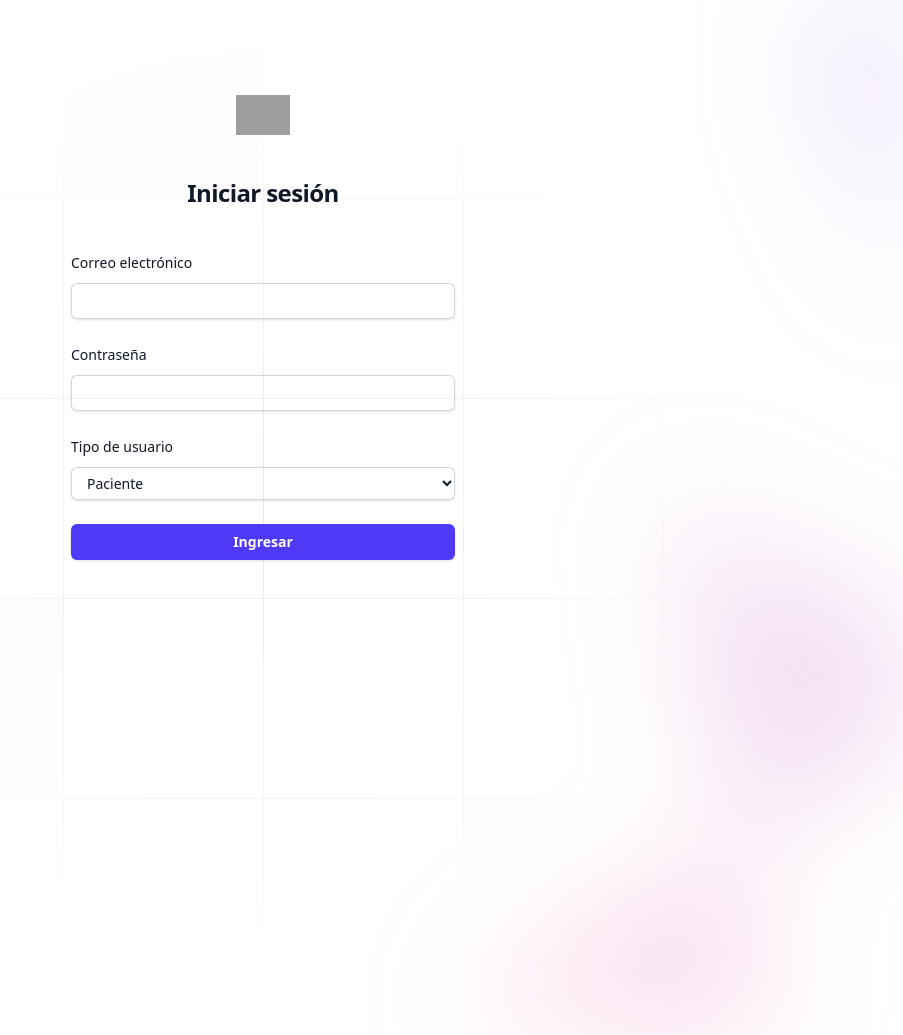
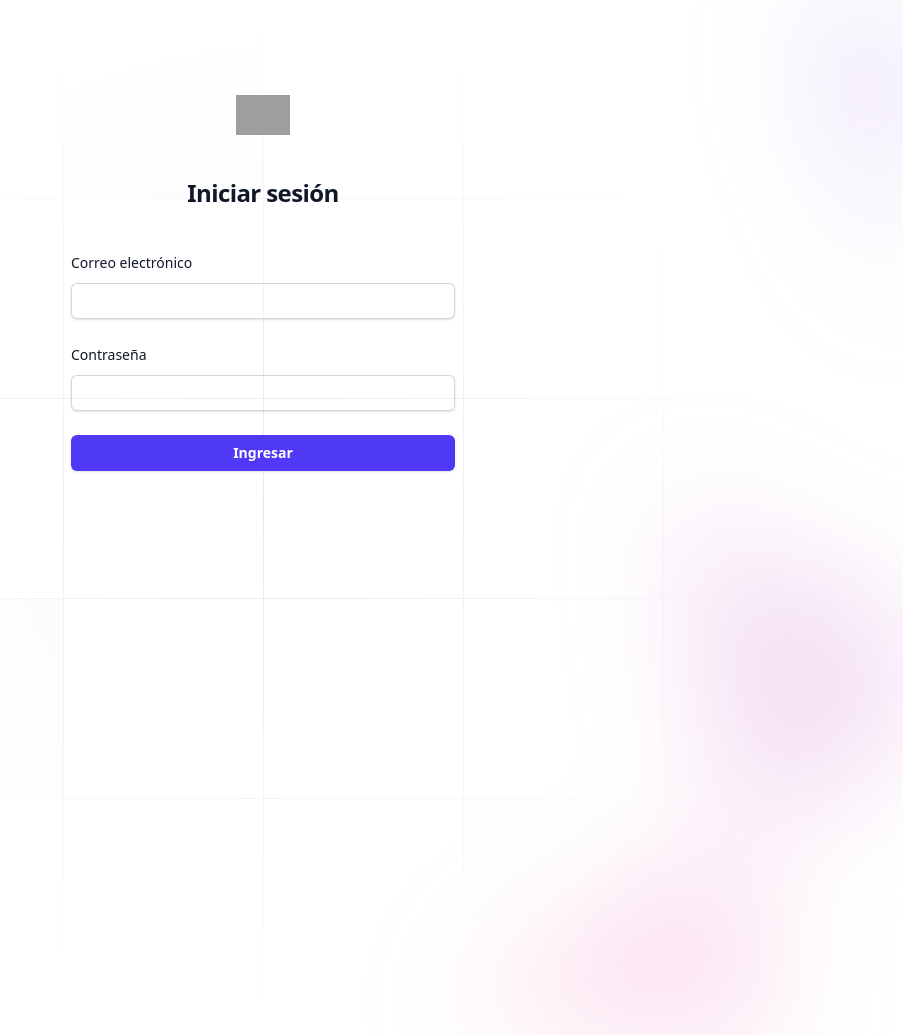
Before and after one commit to HectorZL/COMPETENCIA_2025_UTM, a Django app: page /login/ in a window 1280 px wide. Shown: the part 81-1116 px from the top of the page, without its empty margins (377-1280 px from the left). Run offline with Django 5.2, Linux system fonts and the light colour scheme; grey boxes are pictures that could not be loaded.

Commit message:
Changed the login page to not require user role specificaction.

```diff
--- a/patients/templates/login.html
+++ b/patients/templates/login.html
@@ -55,16 +55,6 @@
                 </div>
 
                 <div>
-                    <label for="user_type" class="block text-sm font-medium leading-6 text-gray-900">Tipo de usuario</label>
-                    <div class="mt-2">
-                        <select id="user_type" name="user_type" required class="block w-full rounded-md border-0 py-1.5 px-3 text-gray-900 shadow-sm ring-1 ring-inset ring-gray-300 focus:ring-2 focus:ring-inset focus:ring-indigo-600 sm:text-sm sm:leading-6">
-                            <option value="Paciente">Paciente</option>
-                            <option value="Medico">Médico</option>
-                        </select>
-                    </div>
-                </div>
-
-                <div>
                     <button type="submit" class="flex w-full justify-center rounded-md bg-indigo-600 px-3 py-1.5 text-sm font-semibold leading-6 text-white shadow-sm hover:bg-indigo-500 focus-visible:outline focus-visible:outline-2 focus-visible:outline-offset-2 focus-visible:outline-indigo-600">Ingresar</button>
                 </div>
             </form>
--- a/patients/views.py
+++ b/patients/views.py
@@ -19,33 +19,29 @@ def login_view(request):
         password = request.POST.get('password')
         user_type = request.POST.get('user_type')
 
-        if user_type == 'Medico':
-            try:
-                user = Medico.objects.get(Email=email)
-                if user.check_password(password):
-                    request.session['user_id'] = user.MedicoID
-                    request.session['user_type'] = 'Medico'
-                    request.session['user_name'] = user.Nombre
-                    messages.add_message(request, constants.SUCCESS, 'Login exitoso!')
-                    return redirect('patients')
-                else:
-                    messages.add_message(request, constants.ERROR, 'Contraseña incorrecta!')
-            except Medico.DoesNotExist:
-                messages.add_message(request, constants.ERROR, 'El correo no existe!')
-        else:
-            try:
-                user = Paciente.objects.get(Email=email)
-                if user.check_password(password):
-                    request.session['user_id'] = user.PacienteID
-                    request.session['user_type'] = 'Paciente'
-                    request.session['user_name'] = user.Nombre
-                    messages.add_message(request, constants.SUCCESS, 'Login exitoso!')
-                    return redirect('patients')
-                else:
-                    messages.add_message(request, constants.ERROR, 'Contraseña incorrecta!')
-            except Paciente.DoesNotExist:
-                messages.add_message(request, constants.ERROR, 'El correo no existe!')
 
+        try:
+            user = Medico.objects.get(Email=email)
+            if user.check_password(password):
+                request.session['user_id'] = user.MedicoID
+                request.session['user_type'] = 'Medico'
+                request.session['user_name'] = user.Nombre
+                messages.add_message(request, constants.SUCCESS, 'Login exitoso!')
+                return redirect('patients')
+            else:
+                messages.add_message(request, constants.ERROR, 'Contraseña incorrecta!')
+        except Medico.DoesNotExist:
+
+                try:
+                    user = Paciente.objects.get(Email=email)
+                    if user.check_password(password):
+                        request.session['user_id'] = user.PacienteID
+                        request.session['user_type'] = 'Paciente'
+                        request.session['user_name'] = user.Nombre
+                        messages.add_message(request, constants.SUCCESS, 'Login exitoso!')
+                        return redirect('patients')
+                except Paciente.DoesNotExist:
+                    messages.add_message(request, constants.ERROR, 'El correo no existe!')
     return render(request, 'login.html')
 
 def logout_view(request):
```
